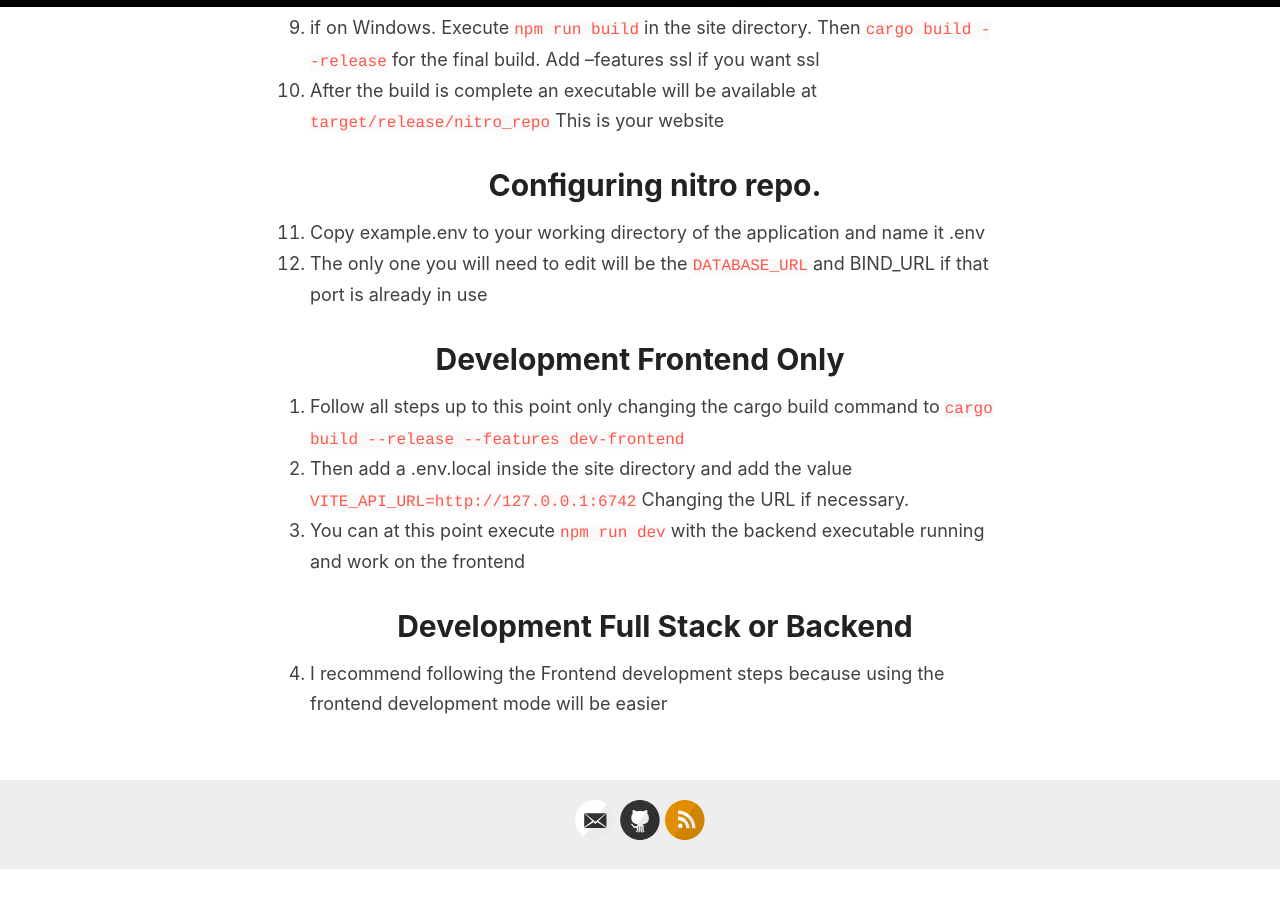
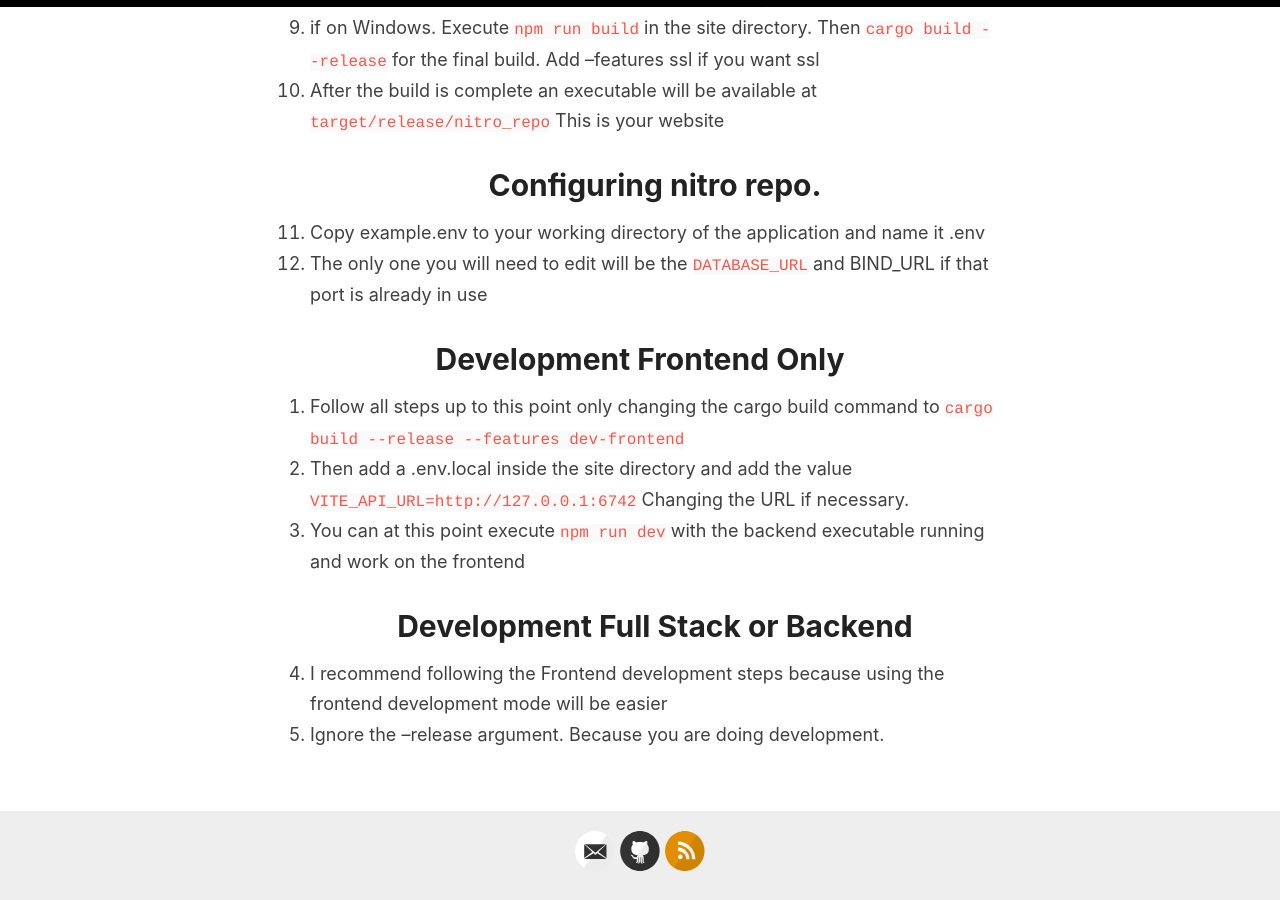
Before and after one commit to wyatt-herkamp/nitro_repo, a Jekyll site: the page built from docs/_pages/getting-started.md, in a window 1280 px wide and 900 px high, scrolled down 625 px. Built offline with Jekyll 4.4.1, drawn with Linux system fonts in a browser that asks for light colours; before the commit the page ends 1495 px from its top, so only the background shows below that.

Commit message:
getting-started.md

```diff
--- a/docs/_pages/getting-started.md
+++ b/docs/_pages/getting-started.md
@@ -26,3 +26,4 @@ permalink: /getting-started/
 3. You can at this point execute `npm run dev` with the backend executable running and work on the frontend
 # Development Full Stack or Backend
 1. I recommend following the Frontend development steps because using the frontend development mode will be easier
+2. Ignore the --release argument. Because you are doing development.
```
